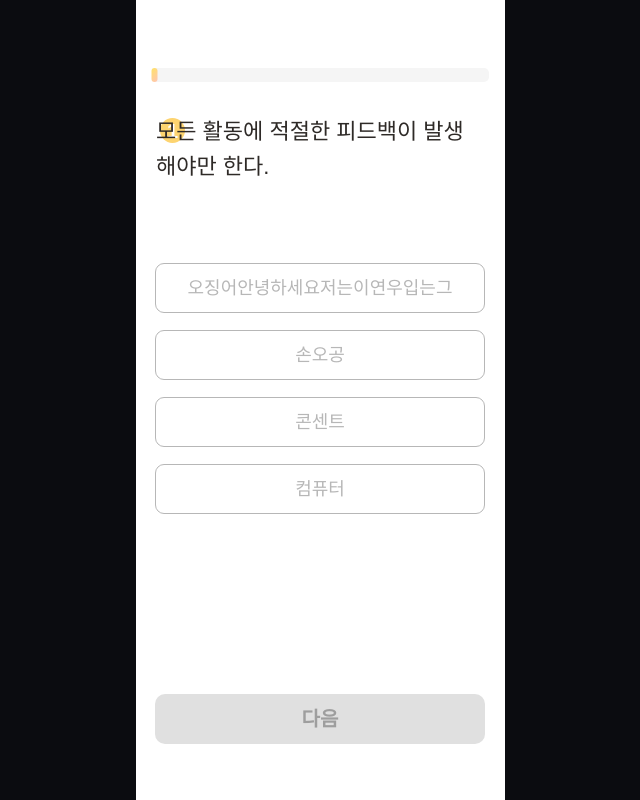
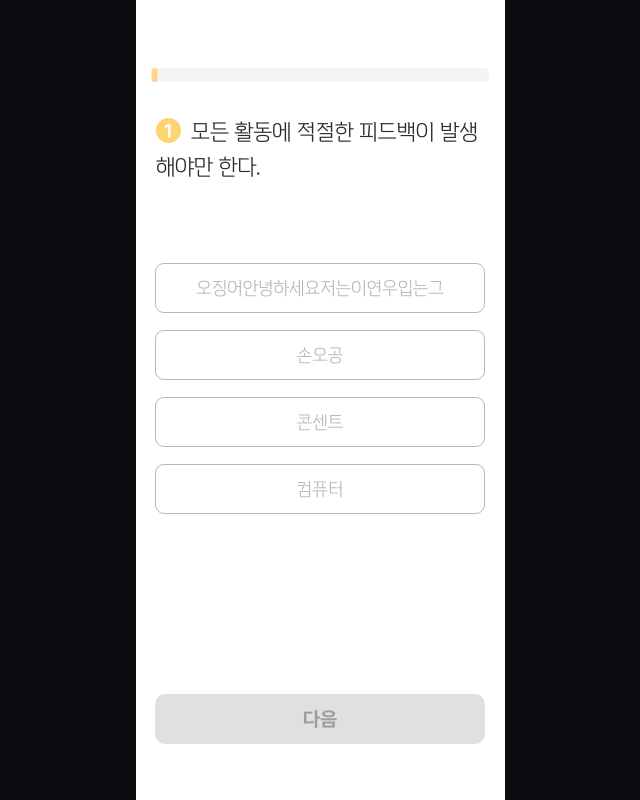
Before and after one commit to sandocsol/tenminread, a React (Vite) app: page /quiz/1 in a window 1280 px wide. Shown: the whole page, without its empty margins (320-960 px from the left). Built offline with nearby package versions, Linux system fonts and the light colour scheme.

Commit message:
style: 폰트 파일 추가, 퀴즈 문제 배치 수정

```diff
--- a/src/features/quiz/components/QuizStreak.jsx
+++ b/src/features/quiz/components/QuizStreak.jsx
@@ -182,6 +182,7 @@ const CalendarDates = styled.div`
   gap: 13px;
   align-items: center;
   text-align: center;
+  font-family: 'Pretendard Variable', sans-serif;
   font-size: 12px;
   color: #2e2a27;
   letter-spacing: -0.32px;
--- a/src/features/quiz/components/QuizView.jsx
+++ b/src/features/quiz/components/QuizView.jsx
@@ -28,19 +28,26 @@ const QuestionContainer = styled.div`
   transform: translateX(-50%);
   width: 328px;
   min-height: 70px;
+  /* float 컨텍스트를 위한 clearfix */
+  &::after {
+    content: '';
+    display: table;
+    clear: both;
+  }
 `;
 
 const QuestionBadge = styled.div`
-  position: absolute;
-  top: 4.1px;
-  left: 4.1px;
+  float: left;
   width: 24.8px;
   height: 24.8px;
+  margin-top: 4.1px;
+  margin-right: 10.2px; /* Badge와 텍스트 사이 여유공간 */
   background-color: #fdd470;
   border-radius: 12.4px;
   display: flex;
   align-items: center;
   justify-content: center;
+  flex-shrink: 0;
 `;
 
 const QuestionNumber = styled.p`
@@ -53,17 +60,14 @@ const QuestionNumber = styled.p`
 `;
 
 const QuestionText = styled.p`
-  position: absolute;
-  top: 0;
-  left: 50%;
-  transform: translateX(-50%);
-  width: 328px;
   font-family: 'VITRO_PRIDE_OTF', sans-serif;
   font-size: 22px;
   line-height: 35px;
   color: #2e2a27;
   margin: 0;
   white-space: pre-wrap;
+  /* Badge가 float로 배치되므로 텍스트가 자동으로 주변으로 흐름 */
+  /* 첫 번째 줄은 Badge 오른쪽에서 시작, 두 번째 줄부터는 왼쪽부터 시작 */
 `;
 
 const OptionsContainer = styled.div`
--- a/src/styles/GlobalStyle.js
+++ b/src/styles/GlobalStyle.js
@@ -2,6 +2,24 @@
 import { createGlobalStyle } from "styled-components";
 
 const GlobalStyle = createGlobalStyle`
+  /* Pretendard Variable 폰트 로드 */
+  @font-face {
+    font-family: 'Pretendard Variable';
+    src: url('/fonts/PretendardVariable.woff2') format('woff2');
+    font-weight: 100 900;
+    font-style: normal;
+    font-display: swap;
+  }
+
+  /* VITRO PRIDE OTF 폰트 로드 */
+  @font-face {
+    font-family: 'VITRO_PRIDE_OTF';
+    src: url('/fonts/VITRO PRIDE OTF.otf') format('opentype');
+    font-weight: normal;
+    font-style: normal;
+    font-display: swap;
+  }
+
   /* 전역 초기화 스타일 */
   *, *::before, *::after {
     box-sizing: border-box;
```
Also changed, not shown: public/fonts/PretendardVariable.woff2 (added), public/fonts/VITRO PRIDE OTF.otf (added).
